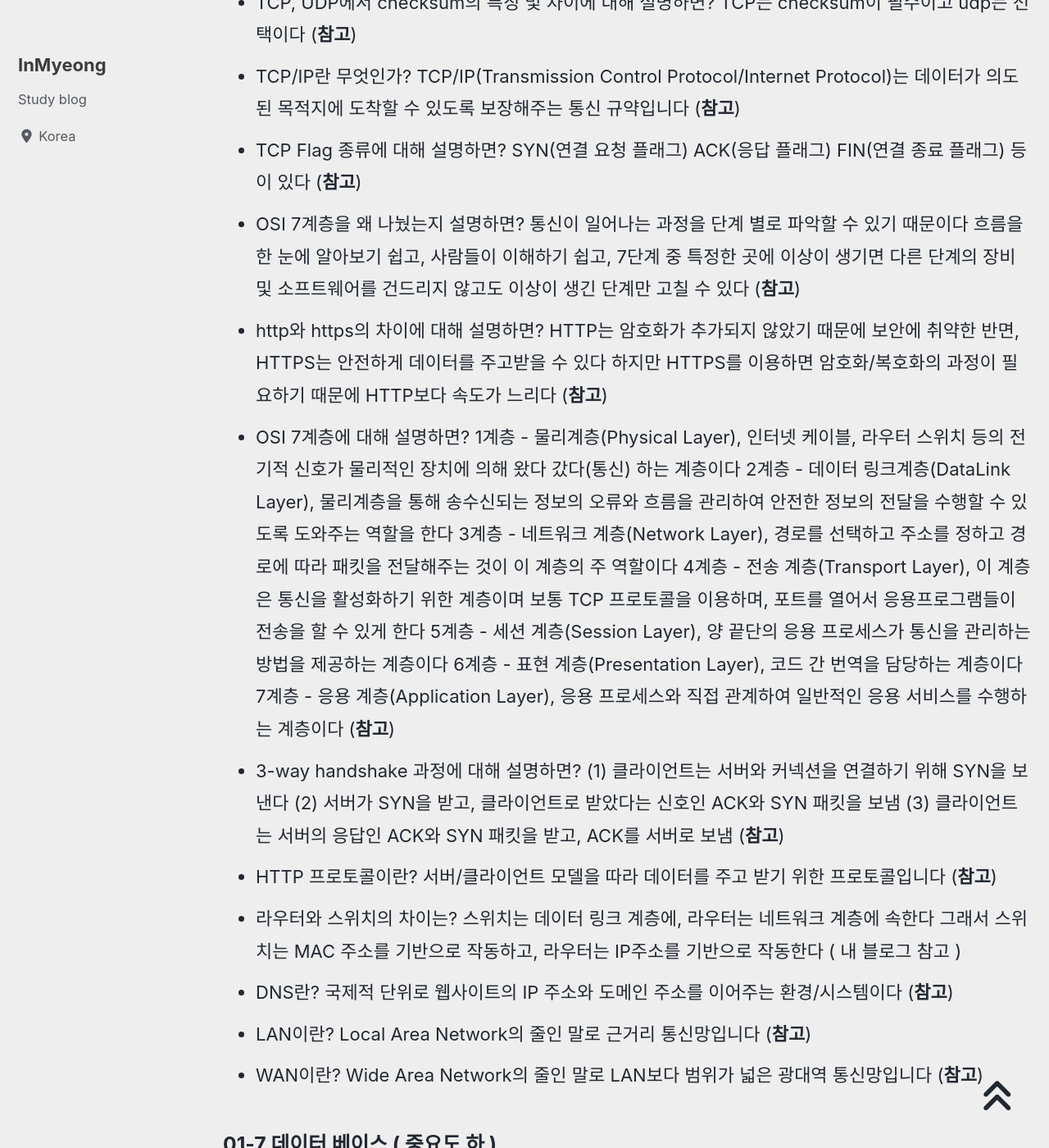
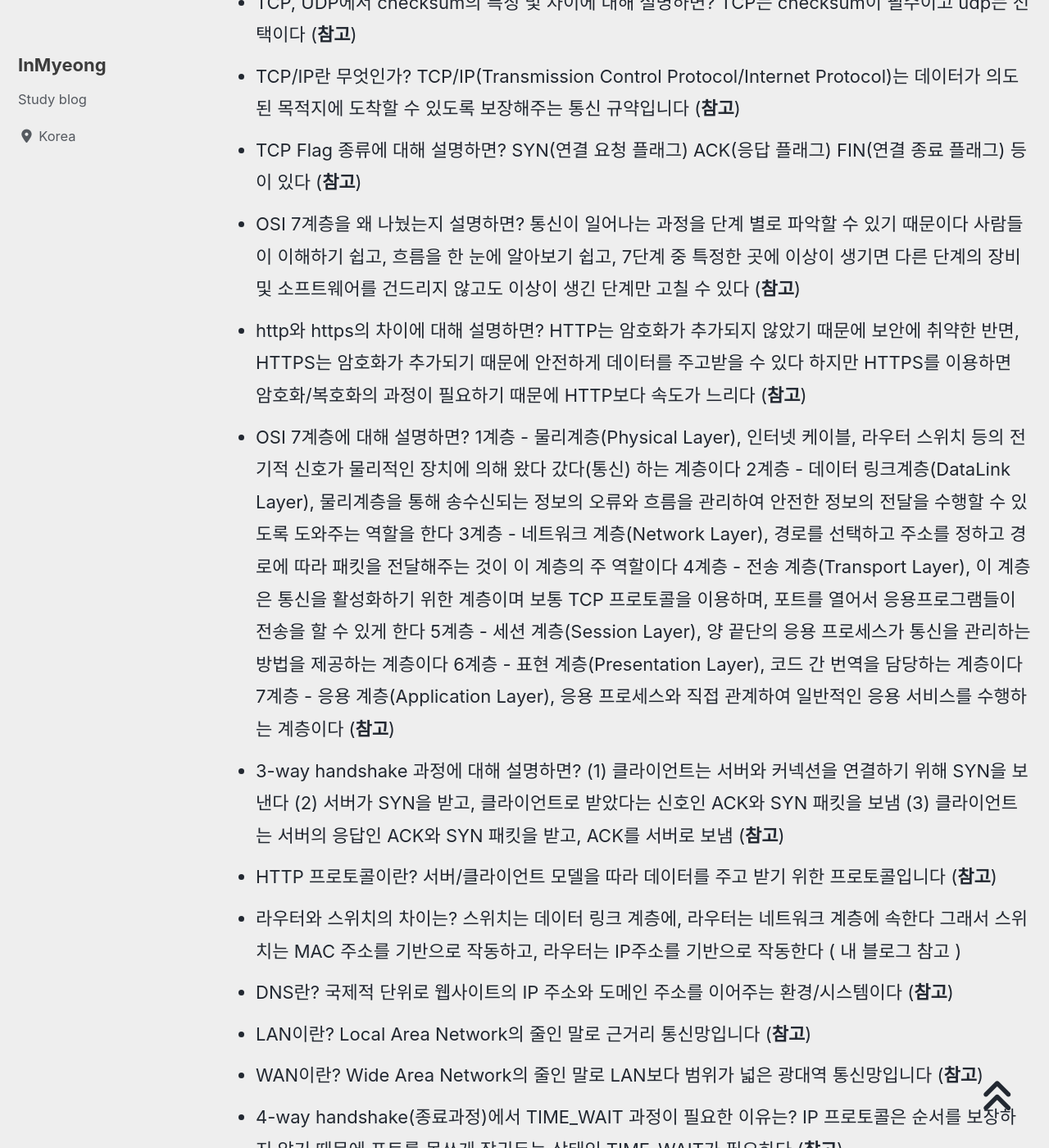
Before and after one commit to devMyeong/devMyeong.github.io, a Jekyll site: the page built from _posts/cs/2022-09-05-블로그-면접준비.md, in a window 1280 px wide and 1400 px high, scrolled down 26730 px. Shown: the whole window at 82% size. Built offline with Jekyll 4.4.1, drawn with Linux system fonts in a browser that asks for light colours; cached includes are drawn as plain includes; nearby versions of some CDN libraries; some web fonts are replaced; comment, search, counter and statistics services are not loaded; some of the changed text lies outside the part shown.

Commit message:
Docs : CS 지식 업데이트

```diff
--- a/_posts/cs/2022-09-05-블로그-면접준비.md
+++ b/_posts/cs/2022-09-05-블로그-면접준비.md
@@ -239,8 +239,8 @@ last_modified_at: 2022-10-30
 - TCP, UDP에서 checksum의 특징 및 차이에 대해 설명하면? TCP는 checksum이 필수이고 udp는 선택이다 ([**참고**](https://poododang.tistory.com/entry/TCPUDP))
 - TCP/IP란 무엇인가? TCP/IP(Transmission Control Protocol/Internet Protocol)는 데이터가 의도된 목적지에 도착할 수 있도록 보장해주는 통신 규약입니다 ([**참고**](https://coding-factory.tistory.com/613))
 - TCP Flag 종류에 대해 설명하면? SYN(연결 요청 플래그) ACK(응답 플래그) FIN(연결 종료 플래그) 등이 있다 ([**참고**](https://hongpossible.tistory.com/entry/TCP-Flag%EB%9E%80))
-- OSI 7계층을 왜 나눴는지 설명하면? 통신이 일어나는 과정을 단계 별로 파악할 수 있기 때문이다 흐름을 한 눈에 알아보기 쉽고, 사람들이 이해하기 쉽고, 7단계 중 특정한 곳에 이상이 생기면 다른 단계의 장비 및 소프트웨어를 건드리지 않고도 이상이 생긴 단계만 고칠 수 있다 ([**참고**](https://steady-coding.tistory.com/504))
-- http와 https의 차이에 대해 설명하면? HTTP는 암호화가 추가되지 않았기 때문에 보안에 취약한 반면, HTTPS는 안전하게 데이터를 주고받을 수 있다 하지만 HTTPS를 이용하면 암호화/복호화의 과정이 필요하기 때문에 HTTP보다 속도가 느리다 ([**참고**](https://mangkyu.tistory.com/98))
+- OSI 7계층을 왜 나눴는지 설명하면? 통신이 일어나는 과정을 단계 별로 파악할 수 있기 때문이다 사람들이 이해하기 쉽고, 흐름을 한 눈에 알아보기 쉽고, 7단계 중 특정한 곳에 이상이 생기면 다른 단계의 장비 및 소프트웨어를 건드리지 않고도 이상이 생긴 단계만 고칠 수 있다 ([**참고**](https://steady-coding.tistory.com/504))
+- http와 https의 차이에 대해 설명하면? HTTP는 암호화가 추가되지 않았기 때문에 보안에 취약한 반면, HTTPS는 암호화가 추가되기 때문에 안전하게 데이터를 주고받을 수 있다 하지만 HTTPS를 이용하면 암호화/복호화의 과정이 필요하기 때문에 HTTP보다 속도가 느리다 ([**참고**](https://mangkyu.tistory.com/98))
 - OSI 7계층에 대해 설명하면? 1계층 - 물리계층(Physical Layer), 인터넷 케이블, 라우터 스위치 등의 전기적 신호가 물리적인 장치에 의해 왔다 갔다(통신) 하는 계층이다 2계층 - 데이터 링크계층(DataLink Layer), 물리계층을 통해 송수신되는 정보의 오류와 흐름을 관리하여 안전한 정보의 전달을 수행할 수 있도록 도와주는 역할을 한다 3계층 - 네트워크 계층(Network Layer), 경로를 선택하고 주소를 정하고 경로에 따라 패킷을 전달해주는 것이 이 계층의 주 역할이다 4계층 - 전송 계층(Transport Layer), 이 계층은 통신을 활성화하기 위한 계층이며 보통 TCP 프로토콜을 이용하며, 포트를 열어서 응용프로그램들이 전송을 할 수 있게 한다 5계층 - 세션 계층(Session Layer), 양 끝단의 응용 프로세스가 통신을 관리하는 방법을 제공하는 계층이다 6계층 - 표현 계층(Presentation Layer), 코드 간 번역을 담당하는 계층이다 7계층 - 응용 계층(Application Layer), 응용 프로세스와 직접 관계하여 일반적인 응용 서비스를 수행하는 계층이다 ([**참고**](https://onecoin-life.com/19))
 - 3-way handshake 과정에 대해 설명하면? (1) 클라이언트는 서버와 커넥션을 연결하기 위해 SYN을 보낸다 (2) 서버가 SYN을 받고, 클라이언트로 받았다는 신호인 ACK와 SYN 패킷을 보냄 (3) 클라이언트는 서버의 응답인 ACK와 SYN 패킷을 받고, ACK를 서버로 보냄 ([**참고**](https://velog.io/@averycode/%EB%84%A4%ED%8A%B8%EC%9B%8C%ED%81%AC-TCPUDP%EC%99%80-3-Way-Handshake4-Way-Handshake))
 - HTTP 프로토콜이란? 서버/클라이언트 모델을 따라 데이터를 주고 받기 위한 프로토콜입니다 ([**참고**](https://mangkyu.tistory.com/91))
@@ -248,6 +248,7 @@ last_modified_at: 2022-10-30
 - DNS란? 국제적 단위로 웹사이트의 IP 주소와 도메인 주소를 이어주는 환경/시스템이다 ([**참고**](https://gentlysallim.com/dns%EB%9E%80-%EB%AD%90%EA%B3%A0-%EB%84%A4%EC%9E%84%EC%84%9C%EB%B2%84%EB%9E%80-%EB%AD%94%EC%A7%80-%EA%B0%9C%EB%85%90%EC%A0%95%EB%A6%AC/))
 - LAN이란? Local Area Network의 줄인 말로 근거리 통신망입니다 ([**참고**](https://enlqn1010.tistory.com/13))
 - WAN이란? Wide  Area Network의 줄인 말로 LAN보다 범위가 넓은 광대역 통신망입니다 ([**참고**](https://enlqn1010.tistory.com/13))
+- 4-way handshake(종료과정)에서 TIME_WAIT 과정이 필요한 이유는? IP 프로토콜은 순서를 보장하지 않기 때문에 포트를 못쓰게 잠궈두는 상태인 TIME_WAIT가 필요하다 ([**참고**](https://popcorntree.tistory.com/112))
 
 ### 01-7 데이터 베이스 ( 중요도 하 )
 - JOIN의 정의와 종류에 대해 설명하면? 테이블별로 분리되어 있는 데이터를 연결하여 하나의 결과 데이터 셋으로 출력해야 할 때가 반드시 존재합니다 이럴때 사용하는 것이 조인(Join)이다 종류는 Inner join, Left outer join, Right outer join, Full outer join이 있다 ([**참고**](https://sparkdia.tistory.com/17))
```
